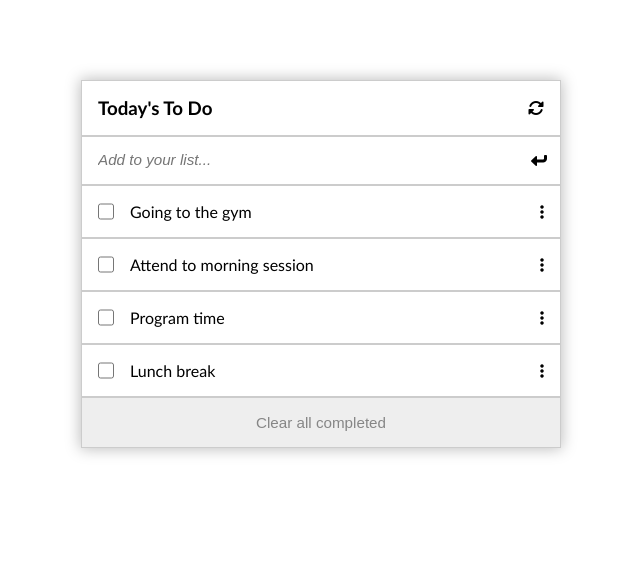
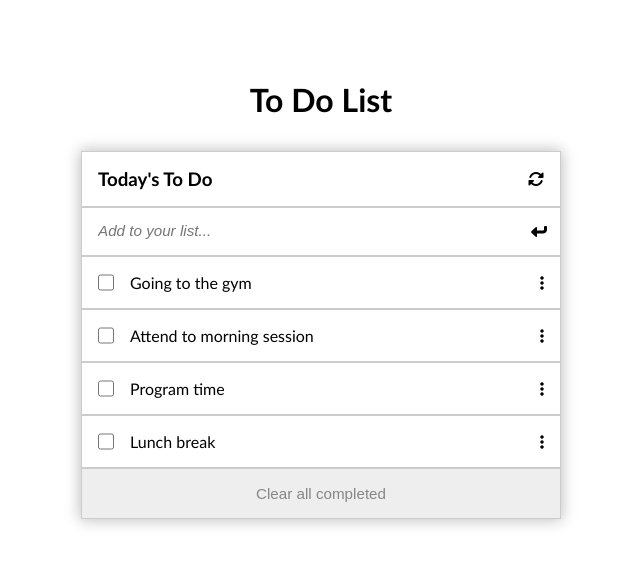
Before and after one commit to NicolasAndrehh/To-Do-List, a website built with webpack: page src/index.html in a window 1280 px wide. Shown: the whole page, without its empty margins (319-959 px from the left). Built offline with nearby package versions, Linux system fonts and the light colour scheme.

Commit message:
Fix lighthouse errors

```diff
--- a/package.json
+++ b/package.json
@@ -6,7 +6,9 @@
   "scripts": {
     "test": "echo \"Error: no test specified\" && exit 1",
     "build": "webpack",
-    "start": "webpack serve"
+    "start": "webpack serve",
+    "predeploy": "npm run build",
+    "deploy": "gh-pages -d dist"
   },
   "repository": {
     "type": "git",
--- a/src/index.html
+++ b/src/index.html
@@ -7,6 +7,7 @@
     <title>To Do List</title>
 </head>
 <body>
+    <h1>To Do List</h1>
     <ul class="tasks-list">
 
     </ul>
--- a/src/style.scss
+++ b/src/style.scss
@@ -11,6 +11,11 @@ body {
   font-family: 'Gill Sans', 'Gill Sans MT', Calibri, 'Trebuchet MS', sans-serif;
   background-color: $white;
   padding: 5rem;
+
+  h1 {
+    text-align: center;
+    margin-bottom: 2rem;
+  }
 }
 
 .tasks-list {
```
